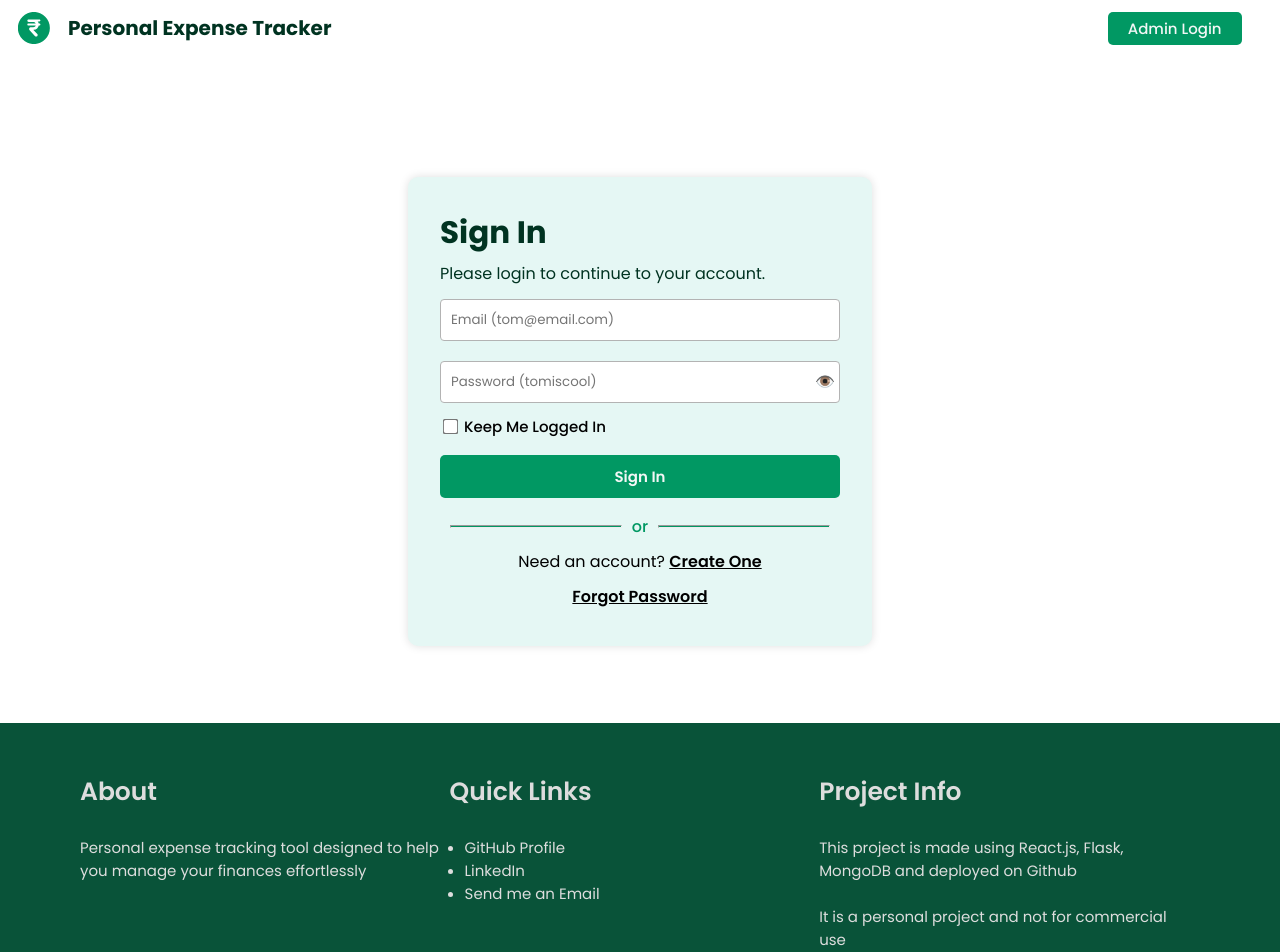
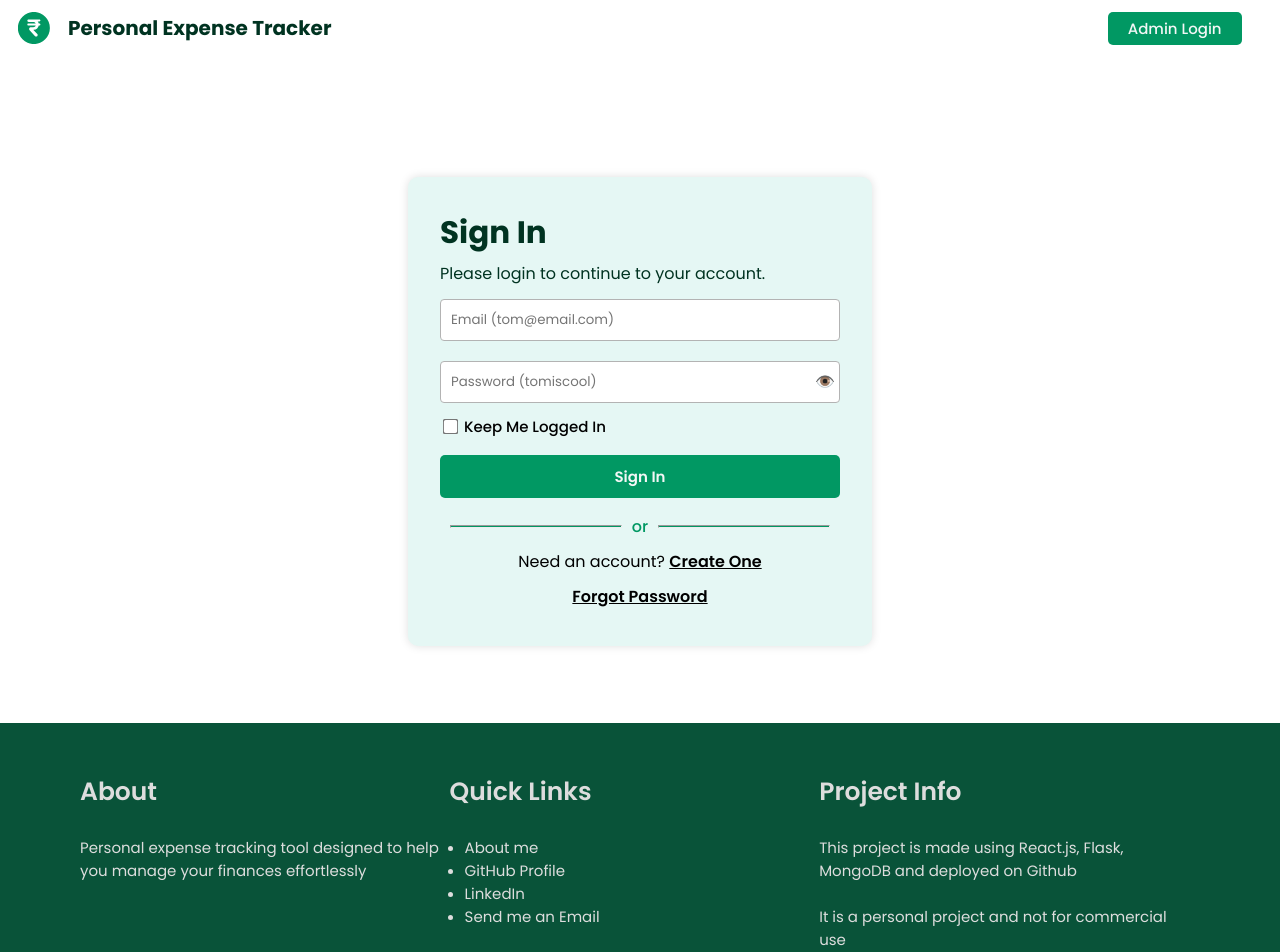
Before and after one commit to Deep0902/personal-expense-tracker-demo, a React (Vite) app: page /personal-expense-tracker-demo/SignIn in a window 1280 px wide. Shown: the top 952 px of the page. Built offline with nearby package versions, Linux system fonts and the light colour scheme.

Commit message:
added resume link

```diff
--- a/src/components/Footer/Footer.tsx
+++ b/src/components/Footer/Footer.tsx
@@ -17,6 +17,15 @@ function Footer() {
             <br />
             <span className="poppins-regular">
               <ul>
+                <li>
+                  <a
+                    href="https://deep0902.github.io/Resume/"
+                    target="_blank"
+                    rel="noopener noreferrer"
+                  >
+                    About me
+                  </a>
+                </li>
                 <li>
                   <a
                     href="https://github.com/Deep0902"
--- a/src/components/UserDashboard/About/About.tsx
+++ b/src/components/UserDashboard/About/About.tsx
@@ -53,9 +53,20 @@ function About() {
             rel="noopener noreferrer"
             className="hyperlink"
           >
-            here
-          </a>{" "}
+            here&nbsp;
+          </a>
           to check out the project code on GitHub
+          <br />
+          <br />
+          Check out my&nbsp;
+          <a
+            href="https://deep0902.github.io/Resume/"
+            target="_blank"
+            rel="noopener noreferrer"
+            className="hyperlink"
+          >
+            profile
+          </a>
         </p>
         <br />
         <br />
```
